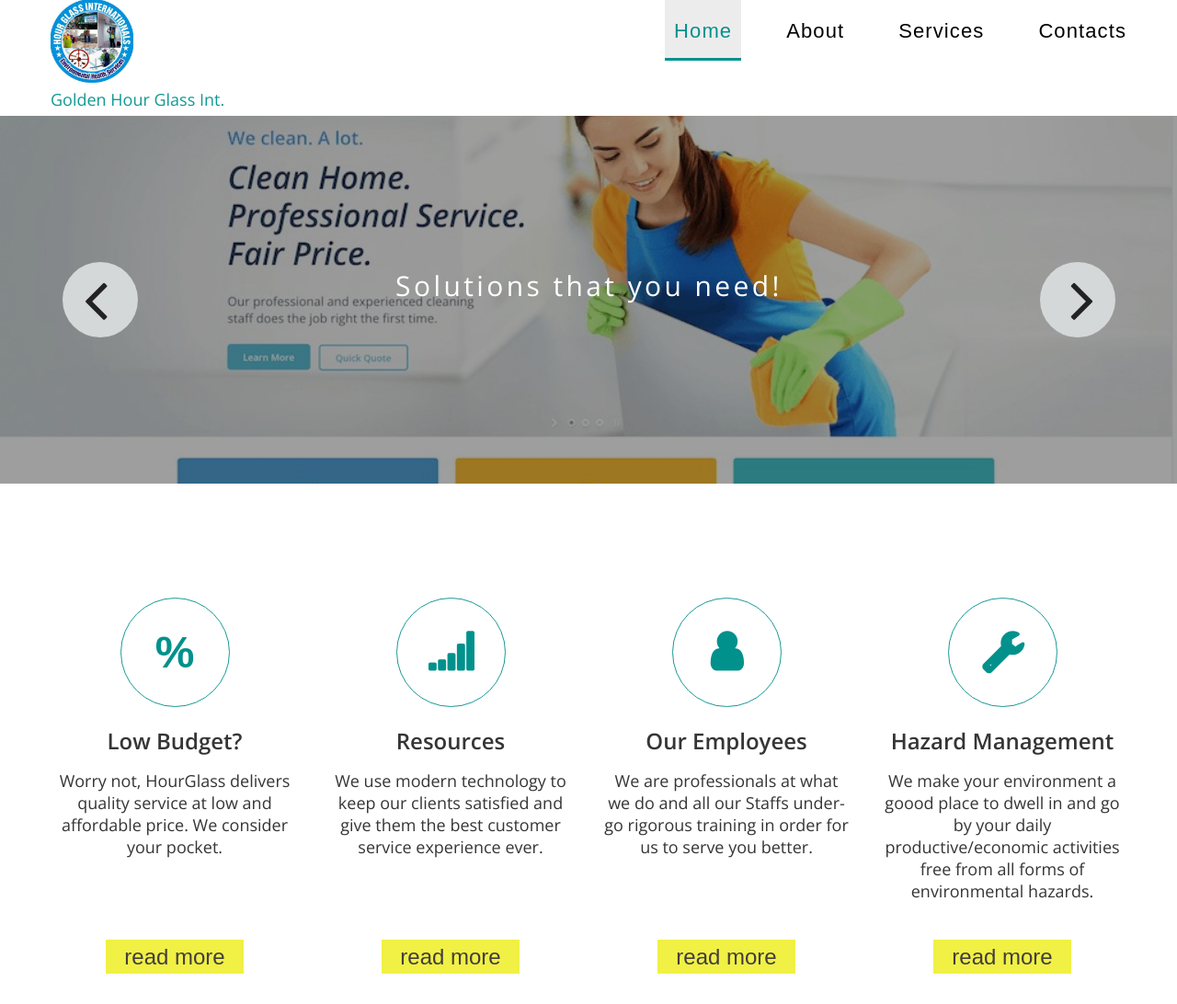
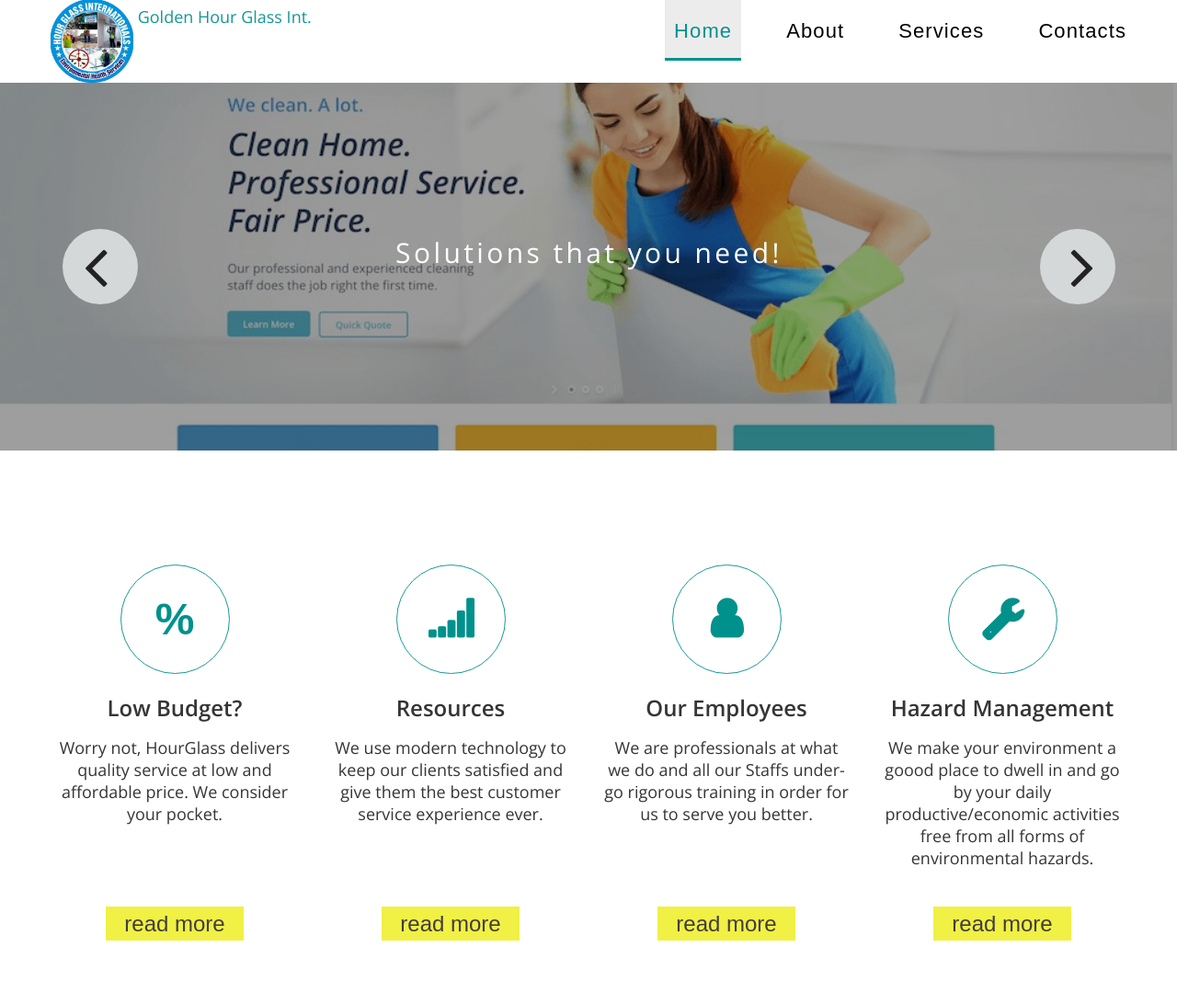
Before and after one commit to Real-Awesome/Real-awesome.github.io, a plain HTML site: page index.html in a window 1280 px wide. Shown: the top 1092 px of the page at 92% size. Drawn offline with nearby package versions, Linux system fonts and the light colour scheme; a web font is replaced by a local one.

Commit message:
name edit

```diff
--- a/index.html
+++ b/index.html
@@ -43,7 +43,7 @@
                         <h1>
                             <a href="index.html">
                                 <img src="images/logo.jpg" height="110px"  width="90px" alt="Logo"/>
-                                <h2> Golden Hour Glass Int.</h2>
+                                 Golden Hour Glass Int.
                             </a>
                         </h1>
                     </div>
```
